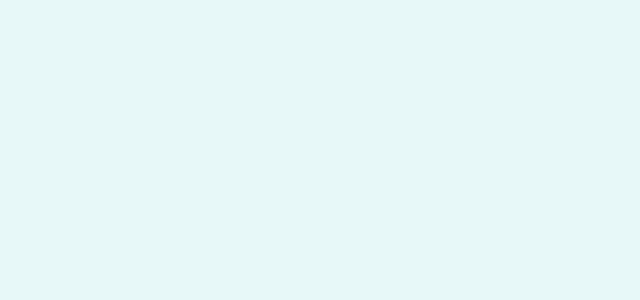
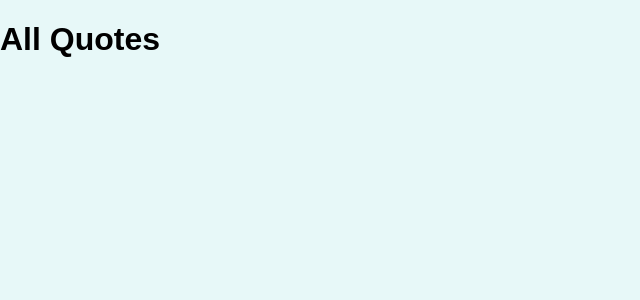
Before and after one commit to kscheltema/section_20_routing_advanced, a React (Create React App) app: page /quotes in a window 1280 px wide. Shown: the top 300 px of the page, without its empty margins (0-640 px from the left). Built offline with nearby package versions, Linux system fonts and the light colour scheme.

Commit message:
redirect fix

```diff
--- a/src/App.js
+++ b/src/App.js
@@ -7,15 +7,15 @@ function App() {
   return (
     <Switch>
       <Route path="/" exact>
-        <Redirect to="quote-all" />
+        <Redirect to="quotes" />
       </Route>
-      <Route path="/quote-all" exact>
+      <Route path="/quotes" exact>
         <QuoteAll />
       </Route>
       <Route path="/quote-add">
         <QuoteAdd />
       </Route>
-      <Route path="/quote-all:quoteID">
+      <Route path="/quotes/:quoteID">
         <QuoteDetail />
       </Route>
     </Switch>
--- a/src/screens/QuoteDetail.js
+++ b/src/screens/QuoteDetail.js
@@ -1,12 +1,14 @@
+import { Fragment } from "react";
 import { useParams } from "react-router-dom";
 
 const QuoteAll = () => {
   const params = useParams();
 
   return (
-    <section>
-      <h1>All Quotes</h1> <p>{params.QuoteID}</p>
-    </section>
+    <Fragment>
+      <h1>All Quotes</h1>
+      <p>{params.quoteID}</p>
+    </Fragment>
   );
 };
 
```
Also changed, not shown: 1 other file (tests, documents, lock files or other folders).
